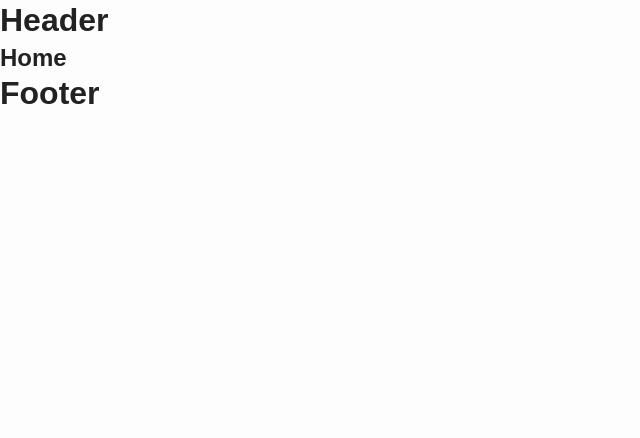
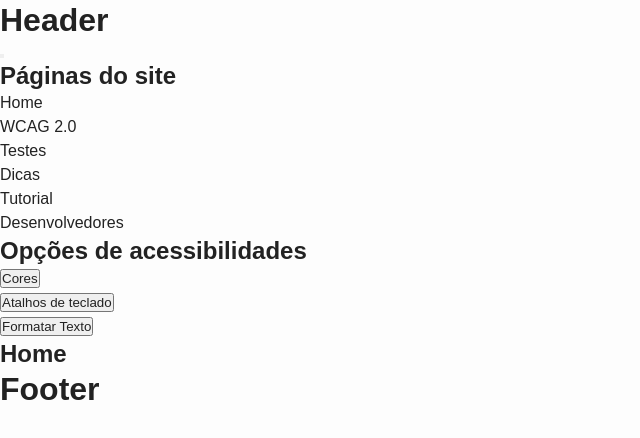
Before and after one commit to Henrique1204/Acessibilidade-SENAI, a React (Create React App) app: page / in a window 1280 px wide. Shown: the top 438 px of the page, without its empty margins (0-640 px from the left). Built offline with nearby package versions, Linux system fonts and the light colour scheme.

Commit message:
Adicionar componente MenuLateral, Navegacao e OpcoesAcessibilidade

```diff
--- a/src/App.js
+++ b/src/App.js
@@ -1,13 +1,15 @@
 import React from 'react';
 import './App.css';
+import Header from './Componentes/Header/Header';
+import MenuLateral from './Componentes/MenuLateral/MenuLateral';
 import Rotas from './Rotas';
-import Header from './Componentes/Header/Header';
 import Footer from './Componentes/Footer/Footer';
 
 const App = () => {
   return (
     <>
       <Header />
+      <MenuLateral />
       <Rotas />
       <Footer />
     </>
--- /dev/null
+++ b/src/Componentes/MenuLateral/MenuLateral.js
@@ -0,0 +1,28 @@
+import React from 'react';
+import estilos from './MenuLateral.module.css';
+import Navegacao from '../Navegacao/Navegacao';
+import OpcoesAcessibilidade from '../OpcoesAcessibilidade/OpcoesAcessibilidade';
+
+const MenuLateral = () => {
+    return (
+        <aside className={estilos.MenuLateral}>
+            <button>
+                <span></span>
+                <span></span>
+                <span></span>
+            </button>
+
+            <div>
+                <h2>Páginas do site</h2>
+                <Navegacao />
+            </div>
+
+            <div>
+                <h1>Opções de acessibilidades</h1>
+                <OpcoesAcessibilidade />
+            </div>
+        </aside>
+    );
+};
+
+export default MenuLateral;
--- /dev/null
+++ b/src/Componentes/Navegacao/Navegacao.js
@@ -0,0 +1,37 @@
+import React from 'react'
+import { NavLink } from 'react-router-dom';
+import estilos from './Navegacao.module.css';
+
+const Navegacao = () => {
+    return (
+        <nav className={estilos.Navegacao}>
+            <ul>
+                <li>
+                    <NavLink to="/">Home</NavLink>
+                </li>
+
+                <li>
+                    <NavLink to="/regras">WCAG 2.0</NavLink>
+                </li>
+
+                <li>
+                    <NavLink to="/testes">Testes</NavLink>
+                </li>
+
+                <li>
+                    <NavLink to="/dicas">Dicas</NavLink>
+                </li>
+
+                <li>
+                    <NavLink to="/tutorial">Tutorial</NavLink>
+                </li>
+
+                <li>
+                    <NavLink to="/desenvolvedores">Desenvolvedores</NavLink>
+                </li>
+            </ul>
+        </nav>
+    );
+};
+
+export default Navegacao;
--- /dev/null
+++ b/src/Componentes/OpcoesAcessibilidade/OpcoesAcessibilidade.js
@@ -0,0 +1,22 @@
+import React from 'react';
+import estilos from './OpcoesAcessibilidade.module.css';
+
+const OpcoesAcessibilidade = () => {
+    return (
+        <ul className={estilos.OpcoesAcessibilidade}>
+            <li>
+                <button>Cores</button>
+            </li>
+
+            <li>
+                <button>Atalhos de teclado</button>
+            </li>
+
+            <li>
+                <button>Formatar Texto</button>
+            </li>
+        </ul>
+    );
+};
+
+export default OpcoesAcessibilidade;
```
Also changed, not shown: src/Componentes/MenuLateral/MenuLateral.module.css (added), src/Componentes/Navegacao/Navegacao.module.css (added), src/Componentes/OpcoesAcessibilidade/OpcoesAcessibilidade.module.css (added).
